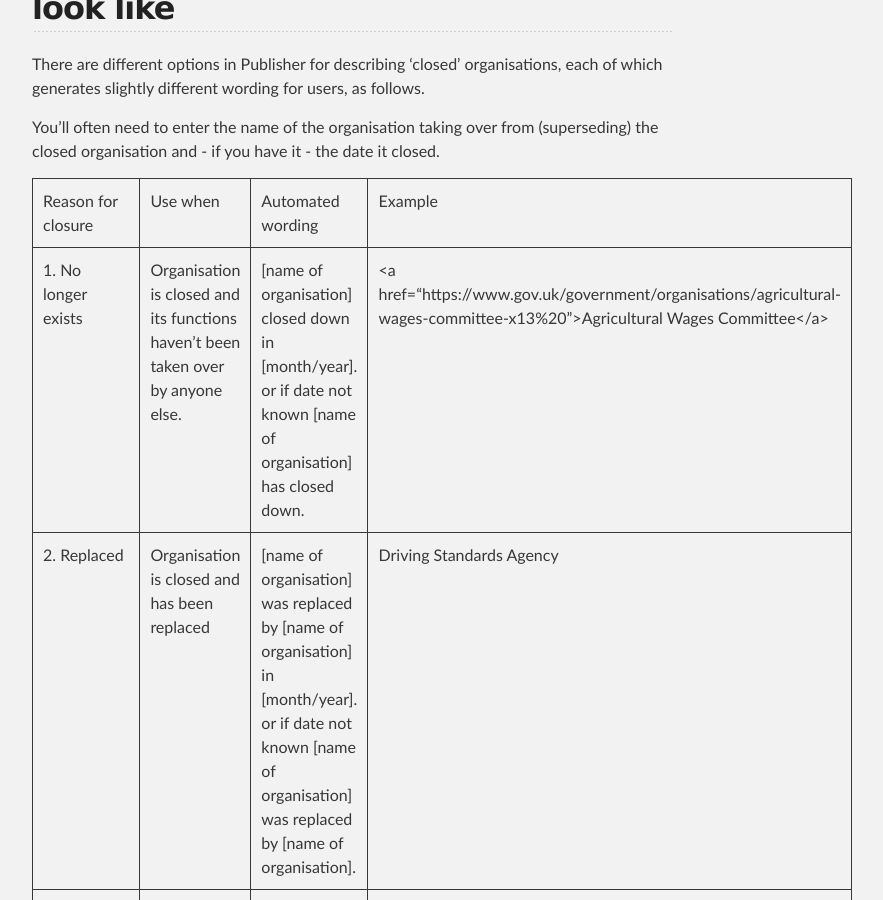
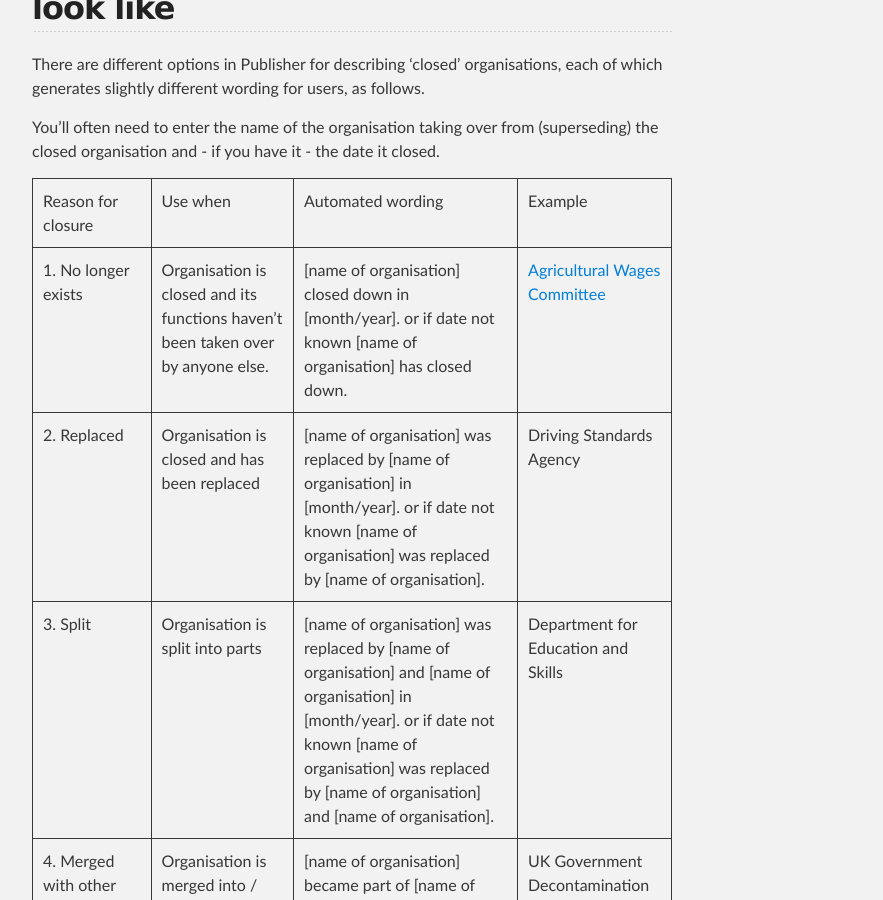
Before and after one commit to alphagov/inside-government-admin-guide, a Jekyll site: the page built from organisations-groups/closing-organisation.md, in a window 1280 px wide and 900 px high, scrolled down 673 px. Shown: the whole window, without its empty margins (288-1171 px from the left). Built offline with Jekyll 4.4.1, drawn with Linux system fonts in a browser that asks for light colours.

Commit message:
link fix

```diff
--- a/organisations-groups/closing-organisation.md
+++ b/organisations-groups/closing-organisation.md
@@ -34,7 +34,7 @@ You’ll often need to enter the name of the organisation taking over from (supe
 
 or if date not known
 [name of organisation] has closed down.</td>
-    <td><a href=“https://www.gov.uk/government/organisations/agricultural-wages-committee-x13%20”>Agricultural Wages Committee</a></td>
+    <td><a href="https://www.gov.uk/government/organisations/agricultural-wages-committee-x13%20">Agricultural Wages Committee</a></td>
   </tr>
   <tr>
     <td>2. Replaced</td>
```
